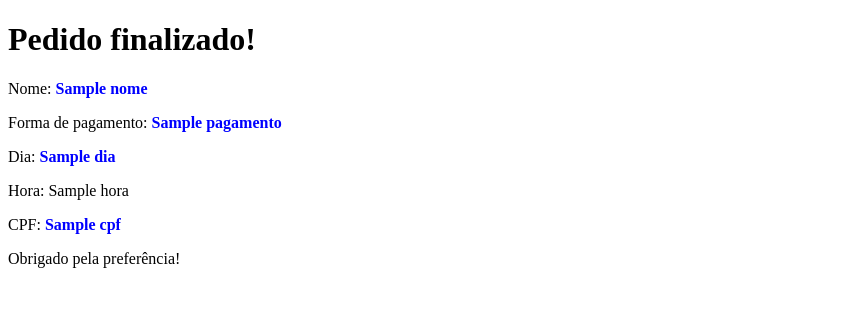
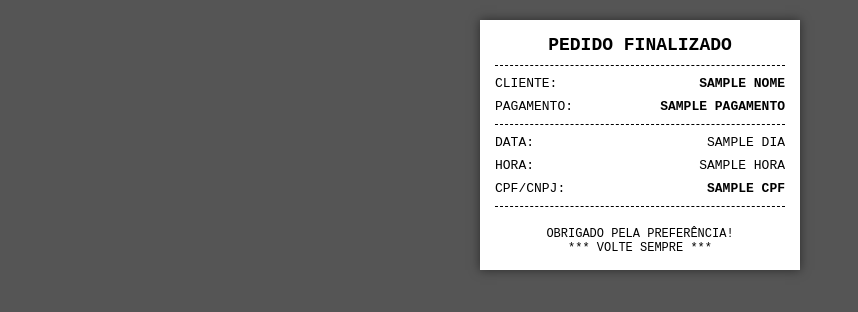
Before and after one commit to Gafanhoto-Mestre/Site-Flesk, a Flask app: template templates/finalizado.html in a window 1280 px wide. Shown: the top 312 px of the page, without its empty margins (0-858 px from the left). Run offline with Flask 3, Linux system fonts and the light colour scheme; the template is opened without the code that fills it: most values are stand-ins (such as "Sample title", 1, 10 or a date in 2020).

Commit message:
html finalizado atualizado

```diff
--- a/app.py
+++ b/app.py
@@ -26,7 +26,7 @@ def finalizado():
     g_dia= request.form.get('cal')
     print(type(g_dia))
     data= datetime.strptime(g_dia, '%Y-%m-%d')
-    data_for= data.strftime('%d-%m-%Y')
+    data_for= data.strftime('%d/%m/%Y')
     g_hora= request.form.get('hora')
     g_cpf= request.form.get('cpf')
     pagamento_escolhido = request.form.get('metodo_pagamento')
--- a/templates/finalizado.html
+++ b/templates/finalizado.html
@@ -3,26 +3,110 @@
 <head>
     <meta charset="UTF-8">
     <meta name="viewport" content="width=device-width, initial-scale=1.0">
-    <title>Final</title>
+    <title>Cupom Fiscal</title>
     <style>
-        strong{
-            color: blue;
-            font-size: 50px"
+        /* Reset de margens para impressão */
+        * {
+            margin: 0;
+            padding: 0;
+            box-sizing: border-box;
+            font-family: 'Courier New', Courier, monospace; /* Fonte clássica de impressora */
+        }
+
+        body {
+            background-color: #555; /* Fundo escuro para destacar o cupom na tela */
+            display: flex;
+            justify-content: center;
+            padding: 20px;
+        }
+
+        /* Container que simula o papel térmico */
+        .cupom {
+            width: 320px; /* Largura aproximada de 80mm */
+            background-color: #fff;
+            padding: 15px;
+            box-shadow: 0 0 10px rgba(0,0,0,0.5);
+            color: #000;
+            text-transform: uppercase; /* Cupons geralmente são em caixa alta */
+        }
+
+        h2 {
+            text-align: center;
+            font-size: 18px;
+            margin-bottom: 10px;
+            border-bottom: 1px dashed #000;
+            padding-bottom: 10px;
+        }
+
+        .info-grupo {
+            margin: 8px 0;
+            font-size: 13px;
+            display: flex;
+            justify-content: space-between;
+        }
+
+        .info-grupo strong {
+            color: #000; /* Removido o azul para manter o realismo */
+            font-size: 13px;
+        }
+
+        .separador {
+            border-top: 1px dashed #000;
+            margin: 10px 0;
+        }
+
+        footer {
+            margin-top: 20px;
+            text-align: center;
+            font-size: 12px;
+        }
+
+        /* Estilos específicos para quando for imprimir */
+        @media print {
+            body { background-color: transparent; padding: 0; }
+            .cupom { box-shadow: none; width: 100%; }
         }
     </style>
 </head>
 <body>
-    <h1>Pedido finalizado!</h1>
-    <p>Nome: <strong>{{ nome }}</strong></p>
 
-    <p>Forma de pagamento: <strong>{{ pagamento }}</strong> </p>
+    <div class="cupom">
+        <h2>PEDIDO FINALIZADO</h2>
 
-    <p>Dia: <strong>{{ dia }}</strong></p>
+        <div class="info-grupo">
+            <span>CLIENTE:</span>
+            <strong>{{ nome }}</strong>
+        </div>
 
-    <p>Hora: {{ hora }} </p>
+        <div class="info-grupo">
+            <span>PAGAMENTO:</span>
+            <strong>{{ pagamento }}</strong>
+        </div>
 
-    <p>CPF: <strong>{{ cpf }}</strong></p>
+        <div class="separador"></div>
 
-    <p>Obrigado pela preferência!</p>
+        <div class="info-grupo">
+            <span>DATA:</span>
+            <span>{{ dia }}</span>
+        </div>
+
+        <div class="info-grupo">
+            <span>HORA:</span>
+            <span>{{ hora }}</span>
+        </div>
+
+        <div class="info-grupo">
+            <span>CPF/CNPJ:</span>
+            <strong>{{ cpf }}</strong>
+        </div>
+
+        <div class="separador"></div>
+
+        <footer>
+            <p>OBRIGADO PELA PREFERÊNCIA!</p>
+            <p>*** VOLTE SEMPRE ***</p>
+        </footer>
+    </div>
+
 </body>
 </html>
```
